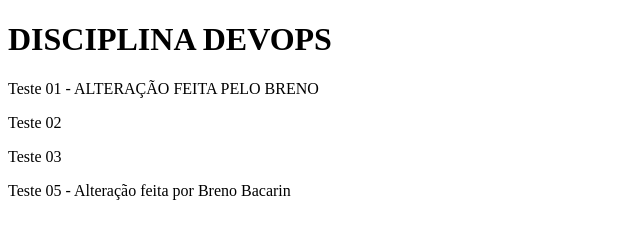
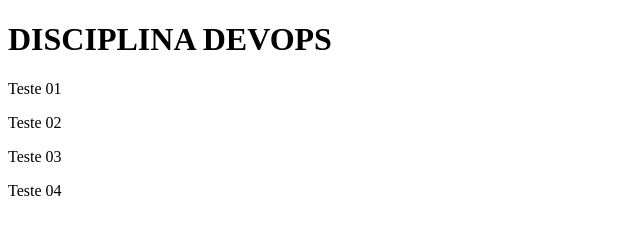
Before and after one commit to Bacarin-Solucoes-Tecnologicas/DevOps, a plain HTML site: page Index.html in a window 1280 px wide. Shown: the whole page, without its empty margins (0-640 px from the left). Drawn offline with Linux system fonts and the light colour scheme.

Commit message:
Update Index.html

```diff
--- a/Index.html
+++ b/Index.html
@@ -7,9 +7,9 @@
 </head>
 <body>
     <h1>DISCIPLINA DEVOPS</h1>
-    <p>Teste 01 - ALTERAÇÃO FEITA PELO BRENO </p>
+    <p>Teste 01</p>
     <p>Teste 02</p>
     <p>Teste 03</p>
-    <p>Teste 05 - Alteração feita por Breno Bacarin</p>
+    <p>Teste 04</p>
 </body>
 </html>
```
